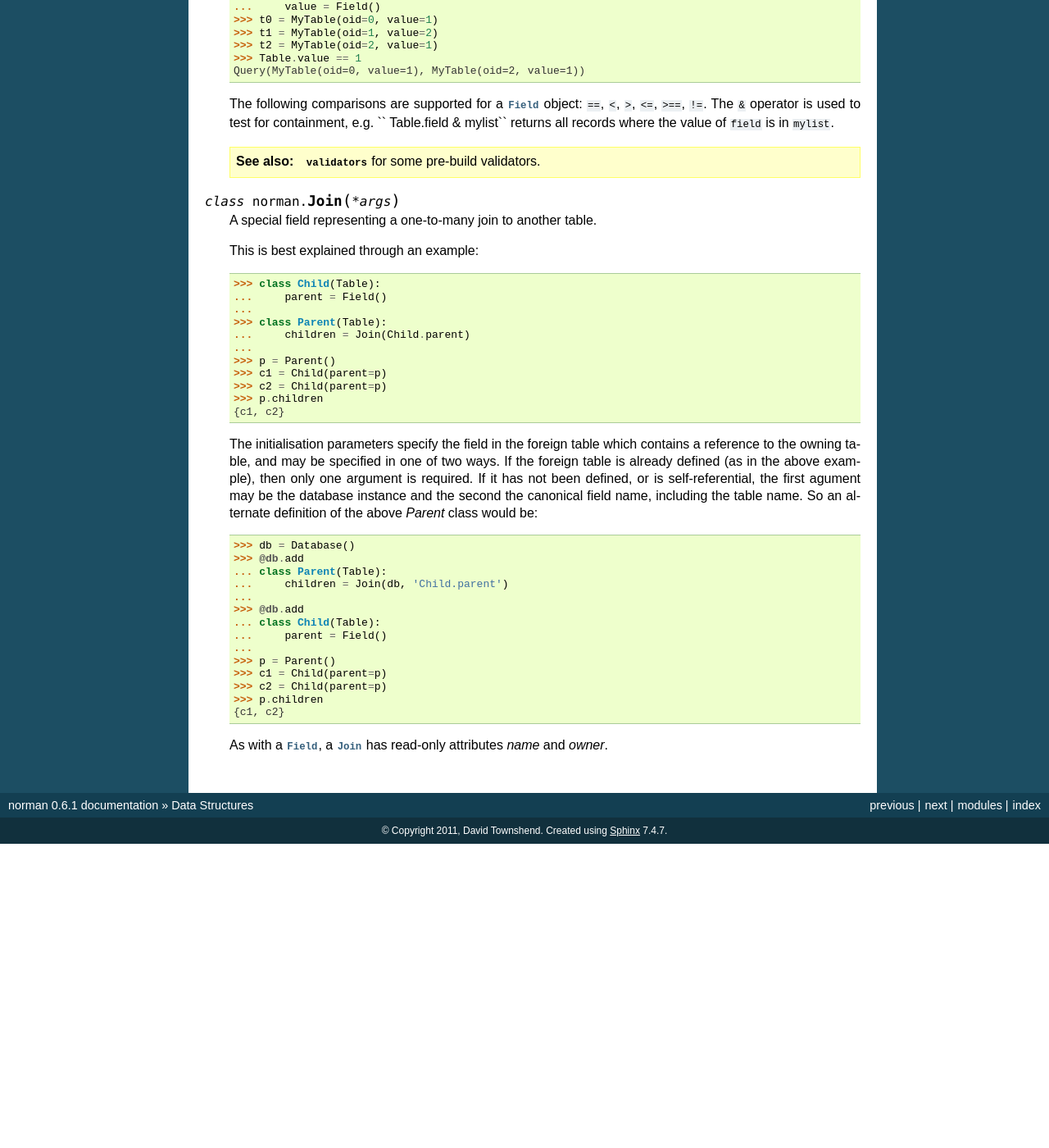
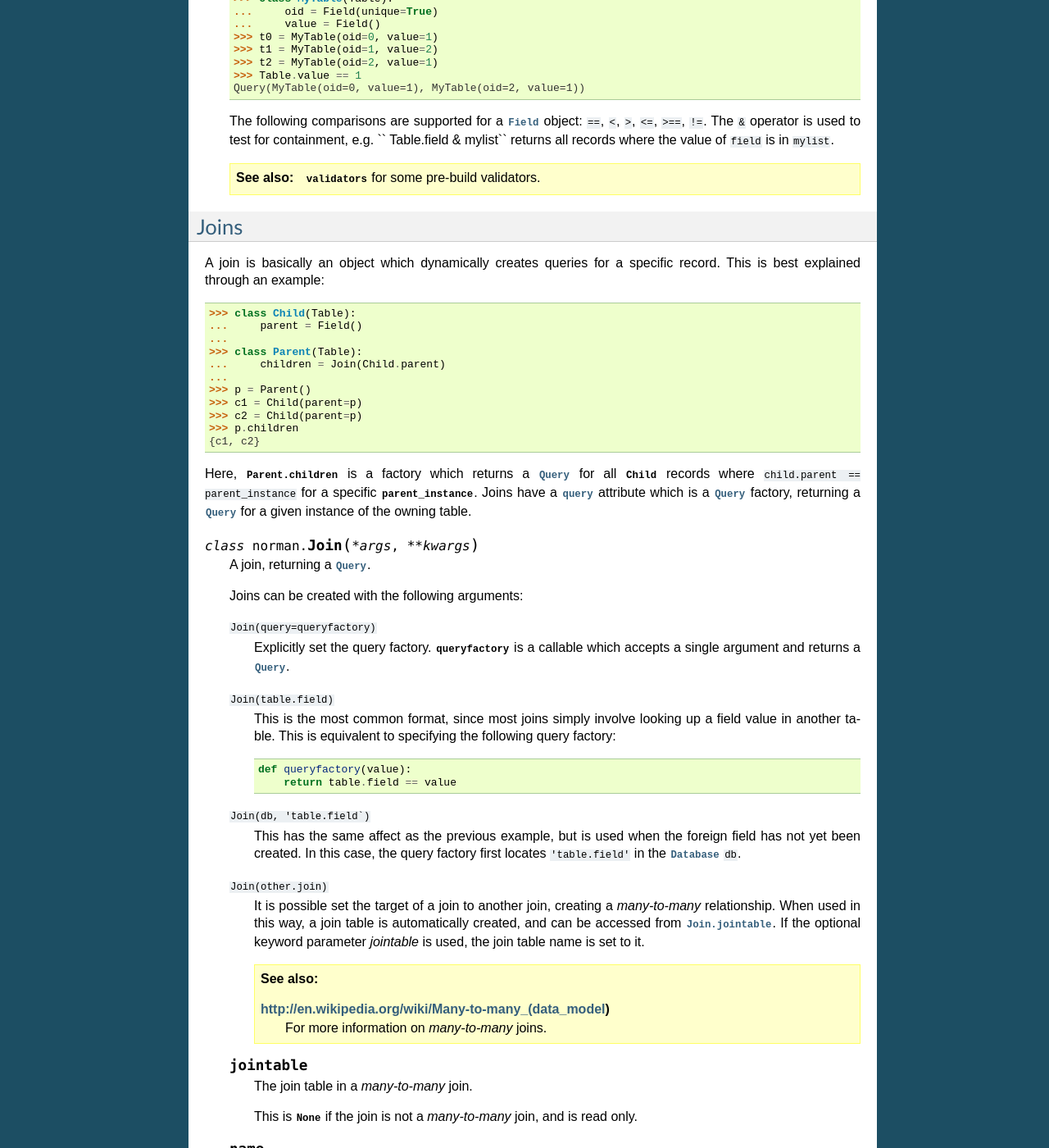
Before and after one commit to aquavitae/norman, a Sphinx documentation site: the page built from doc/source/data.rst, in a window 1280 px wide and 1400 px high, scrolled down 3338 px. Shown: the whole window at 82% size. Built offline with Sphinx 7.4.7, drawn with Linux system fonts in a browser that asks for light colours; before the commit the page ends 4367 px from its top, so only the background shows below that; some of the changed text lies outside the part shown.

Commit message:
Change in the way Joins work, in preparation for many-to-many joins.

```diff
--- a/doc/source/data.rst
+++ b/doc/source/data.rst
@@ -329,45 +329,84 @@ Fields
         `validators` for some pre-build validators.
 
 
-.. class:: Join(*args)
+Joins
+-----
 
-    A special field representing a one-to-many join to another table.
+A join is basically an object which dynamically creates queries for
+a specific record.  This is best explained through an example::
 
-    This is best explained through an example::
+    >>> class Child(Table):
+    ...     parent = Field()
+    ...
+    >>> class Parent(Table):
+    ...     children = Join(Child.parent)
+    ...
+    >>> p = Parent()
+    >>> c1 = Child(parent=p)
+    >>> c2 = Child(parent=p)
+    >>> p.children
+    {c1, c2}
 
-        >>> class Child(Table):
-        ...     parent = Field()
-        ...
-        >>> class Parent(Table):
-        ...     children = Join(Child.parent)
-        ...
-        >>> p = Parent()
-        >>> c1 = Child(parent=p)
-        >>> c2 = Child(parent=p)
-        >>> p.children
-        {c1, c2}
+Here, `!Parent.children` is a factory which returns a `Query` for all
+`!Child` records where ``child.parent == parent_instance`` for a specific
+`!parent_instance`.  Joins have a `~Join.query` attribute which is a `Query`
+factory, returning a `Query` for a given instance of the owning table.
 
-    The initialisation parameters specify the field in the foreign table which
-    contains a reference to the owning table, and may be specified in one of
-    two ways.  If the foreign table is already defined (as in the above
-    example), then only one argument is required.  If it has not been
-    defined, or is self-referential, the first agument may be the database
-    instance and the second the canonical field name, including the table
-    name.  So an alternate definition of the above *Parent* class would be::
 
-        >>> db = Database()
-        >>> @db.add
-        ... class Parent(Table):
-        ...     children = Join(db, 'Child.parent')
-        ...
-        >>> @db.add
-        ... class Child(Table):
-        ...     parent = Field()
-        ...
-        >>> p = Parent()
-        >>> c1 = Child(parent=p)
-        >>> c2 = Child(parent=p)
-        >>> p.children
-        {c1, c2}
+.. class:: Join(*args, **kwargs)
 
-    As with a `Field`, a `Join` has read-only attributes *name* and *owner*.
+    A join, returning a `Query`.
+
+    Joins can be created with the following arguments:
+
+    ``Join(query=queryfactory)``
+        Explicitly set the query factory.  `!queryfactory` is a callable which
+        accepts a single argument and returns a `Query`.
+
+    ``Join(table.field)``
+        This is the most common format, since most joins simply involve looking
+        up a field value in another table.  This is equivalent to specifying
+        the following query factory::
+
+            def queryfactory(value):
+                return table.field == value
+
+    ``Join(db, 'table.field`)``
+        This has the same affect as the previous example, but is used when the
+        foreign field has not yet been created.  In this case, the query
+        factory first locates ``'table.field'`` in the `Database` ``db``.
+
+    ``Join(other.join)``
+        It is possible set the target of a join to another join, creating a
+        *many-to-many* relationship.  When used in this way, a join table is
+        automatically created, and can be accessed from `Join.jointable`.
+        If the optional keyword parameter *jointable* is used, the join table
+        name is set to it.
+
+        .. seealso::
+
+            http://en.wikipedia.org/wiki/Many-to-many_(data_model)
+                For more information on *many-to-many* joins.
+
+
+    .. attribute:: jointable
+
+        The join table in a *many-to-many* join.
+
+        This is `None` if the join is not a *many-to-many* join, and is
+        read only.
+
+
+    .. attribute:: name
+
+        The name of the `Join`. This is read only.
+
+
+    .. attribute:: owner
+
+        The `Table` containing the `Join`.  This is read only.
+
+
+    .. attribute:: query
+
+        A function which accepts an instance of `owner` and returns a `Query`.
```
Also changed, not shown: 2 other files.
